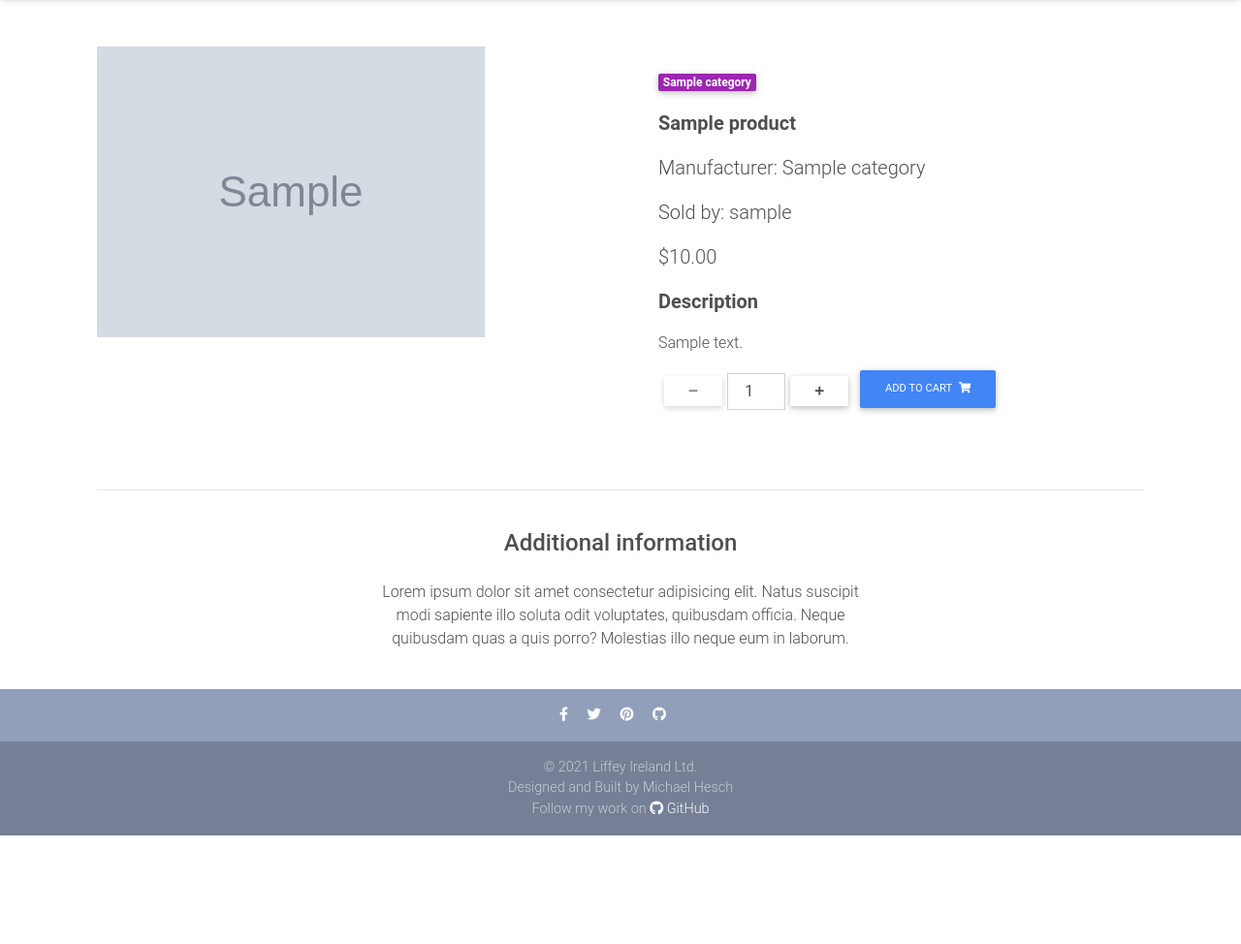
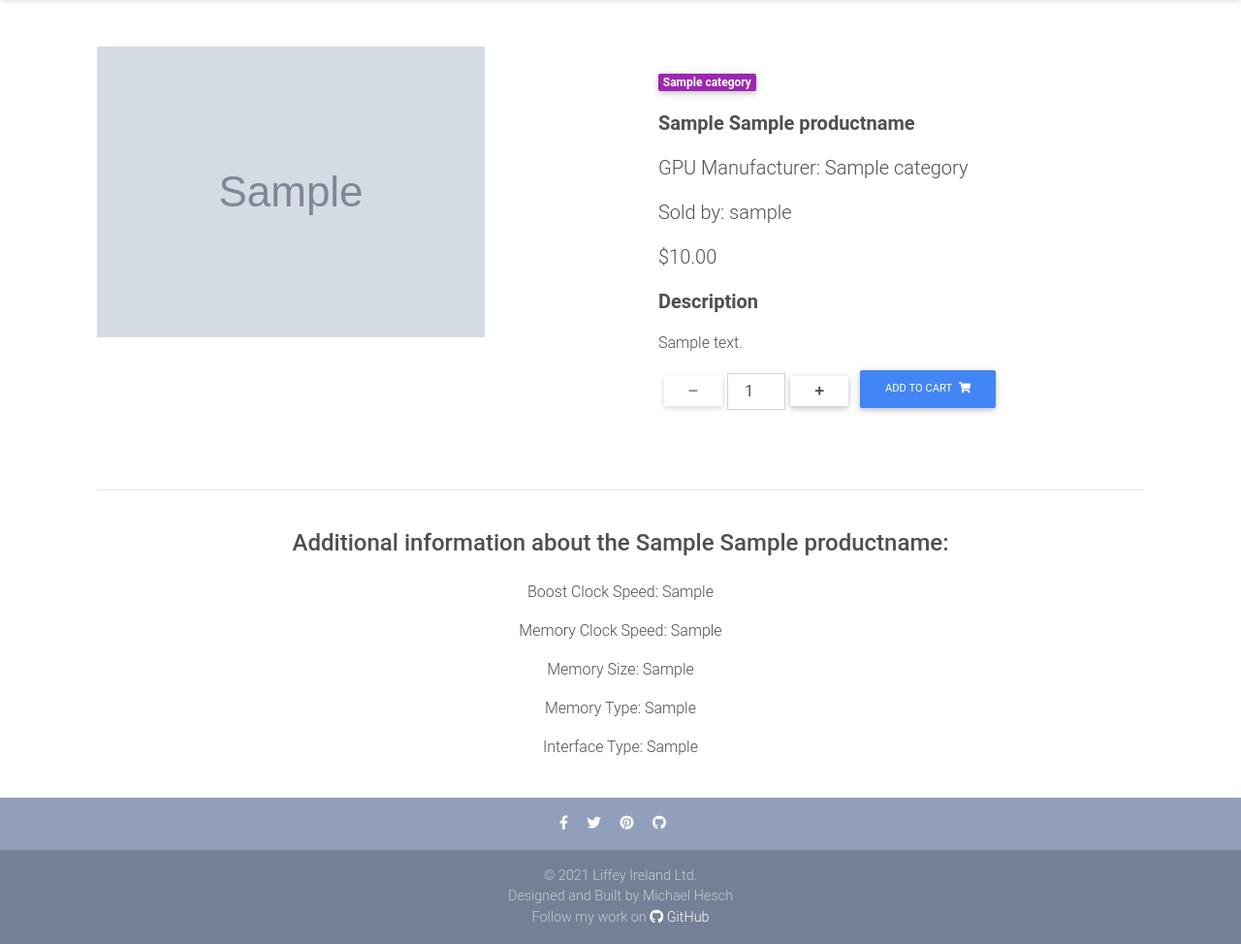
Before and after one commit to michaelhesch/ci-ms-4, a Django app: page /product/sample/ in a window 1280 px wide. Shown: the part 65-1039 px from the top of the page at 97% size. Before the commit the page ends 927 px from the top, so only its background shows below. Run offline with Django 3.2, Linux system fonts and the light colour scheme; tables that the repository leaves empty hold one stand-in row (values such as "Sample post"); grey boxes marked "Sample" are stand-in pictures; some libraries are stand-ins or nearby versions.

Commit message:
Update product model and form to enhance item data management, re-run migrations

```diff
--- a/product/models.py
+++ b/product/models.py
@@ -1,5 +1,7 @@
 import random
 from datetime import datetime
+from decimal import Decimal
+from django.conf import settings
 from django.db import models
 from django.shortcuts import reverse
 from django.utils.text import slugify
@@ -21,13 +23,30 @@ class Category(models.Model):
         return self.category_name
 
 
+class ProductName(models.Model):
+    product_name = models.CharField(max_length=200, default="")
+    category = models.ForeignKey(Category, on_delete=models.CASCADE)
+
+    class Meta:
+        verbose_name_plural = 'Product Names'
+
+    def __str__(self):
+        return self.product_name
+
+
 class Product(models.Model):
     category = models.ForeignKey(Category, related_name='products', on_delete=models.CASCADE)
     sku = models.CharField(max_length=20, null=False, editable=False)
     seller = models.ForeignKey(UserProfile, on_delete=models.CASCADE)
-    product_name = models.CharField(max_length=200)
+    product_name = models.ForeignKey(ProductName, on_delete=models.CASCADE)
     slug = models.SlugField(max_length=200)
     description = models.TextField()
+    brand = models.CharField(max_length=120)
+    boost_clock = models.CharField(max_length=15)
+    memory_clock = models.CharField(max_length=15)
+    memory_size = models.CharField(max_length=20)
+    memory_type = models.CharField(max_length=10)
+    interface_type = models.CharField(max_length=40)
     price = models.DecimalField(max_digits=6, decimal_places=2)
     image = models.ImageField(upload_to="product/", null=True, blank=True)
     image_url = models.URLField(null=True, blank=True)
@@ -42,12 +61,12 @@ class Product(models.Model):
     # Over-ride default save function to set slug field
     def save(self, *args, **kwargs):
         self.sku = random.randrange(10**1, 10**20)
-        slug_name = str(self.seller) + str(self.product_name)
+        slug_name = str(self.seller) + str(self.product_name.product_name)
         self.slug = slugify(slug_name)
         super(Product, self).save(*args, **kwargs)
 
     def __str__(self):
-        return self.product_name
+        return self.product_name.product_name
 
     # Helper function to create list of suggested similar products
     def get_similar_products(self):
@@ -97,6 +116,10 @@ class Product(models.Model):
             'slug': self.slug,
             })
 
+    # Helper function to calculate the item's selling fee
+    def get_selling_fee(self):
+        selling_fee = round(self.price * round(Decimal(settings.SELLING_FEE_PERCENTAGE / 100), 2), 2)
+        return selling_fee
 
 class Review(models.Model):
     title = models.CharField(max_length=100)
--- a/product/templates/product/product_detail.html
+++ b/product/templates/product/product_detail.html
@@ -23,19 +23,17 @@
           <!--Content-->
           <div class="p-4">
             <div class="mb-3">
-              <a href="">
                 <span class="badge purple mr-1">{{ object.get_category_display }}</span>
-              </a>
               {% if object.determine_if_new %}
-              <a href="">
                 <span class="badge blue mr-1">New</span>
-              </a>
               {% endif %}
-
+              {% if object.price > 99 %}
+                <span class="badge red mr-1">Free Shipping</span>
+              {% endif %}
             </div>
 
-            <p class="lead font-weight-bold">{{ object.product_name }}</p>
-            <p class="lead">Manufacturer: {{ object.category }}</p>
+            <p class="lead font-weight-bold">{{ object.brand }} {{ object.product_name }}</p>
+            <p class="lead">GPU Manufacturer: {{ object.category }}</p>
             {% if object.seller.store_name %}
             <p class="lead">Sold by: {{ object.seller.store_name }}</p>
             {% else %}
@@ -43,6 +41,10 @@
             {% endif %}
             <p class="lead">
               <span>${{ object.price }}</span>
+              <br />
+              {% if request.user == object.seller.user %}
+              <span class="text-danger small">The selling fee for your item is: ${{ object.get_selling_fee }}</span>
+              {% endif %}
             </p>
 
             <p class="lead font-weight-bold">Description</p>
@@ -103,11 +105,13 @@
       <!--Grid row-->
       <div class="row d-flex justify-content-center wow fadeIn">
         <!--Grid column-->
-        <div class="col-md-6 text-center">
-          <h4 class="my-4 h4">Additional information</h4>
-          <p>Lorem ipsum dolor sit amet consectetur adipisicing elit. Natus suscipit modi sapiente illo soluta odit
-            voluptates,
-            quibusdam officia. Neque quibusdam quas a quis porro? Molestias illo neque eum in laborum.</p>
+        <div class="col-md-8 text-center">
+          <h4 class="my-4 h4">Additional information about the {{ object.brand }} {{ object.product_name }}:</h4>
+          <p>Boost Clock Speed: {{ object.boost_clock }}</p>
+          <p>Memory Clock Speed: {{ object.memory_clock }}</p>
+          <p>Memory Size: {{ object.memory_size }}</p>
+          <p>Memory Type: {{ object.memory_type }}</p>
+          <p>Interface Type: {{ object.interface_type }}</p>
         </div>
         <!--Grid column-->
 
@@ -117,6 +121,7 @@
       <!--Grid row-->
       {% if product.get_similar_products %}
       <h4>Similar Products:</h4>
+      <p>Here are some additional products we think you will love!</p>
       <div class="row wow fadeIn">
         <!--Grid column-->
         {% for product in product.get_similar_products %}
@@ -137,7 +142,6 @@
 {% block postloadjs %}
 
 <script type="text/javascript">
-
   // Disable +/- buttons outside 1-99 range
   function handleEnableDisable(sku) {
       var currentValue = parseInt($(`#id_qty_${sku}`).val());
```
Also changed, not shown: product/admin.py (+7 -1 lines), product/forms.py (+11 -1 lines), product/migrations/0001_initial.py, product/migrations/0002_product_seller.py.
